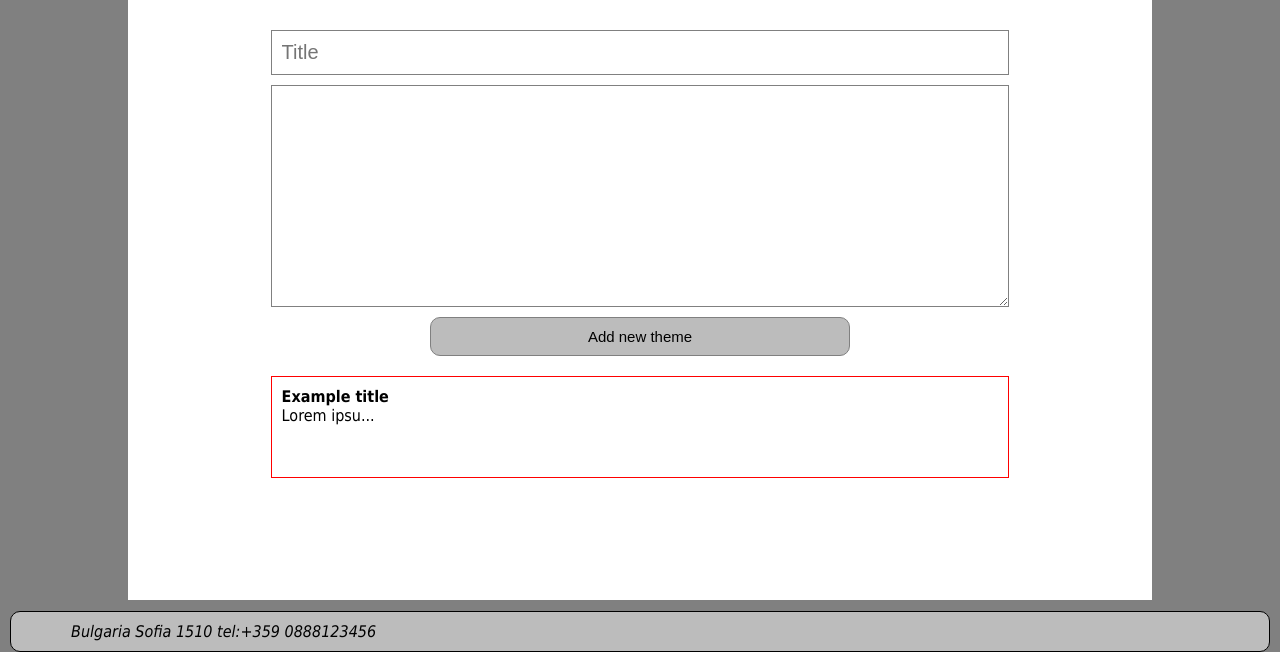
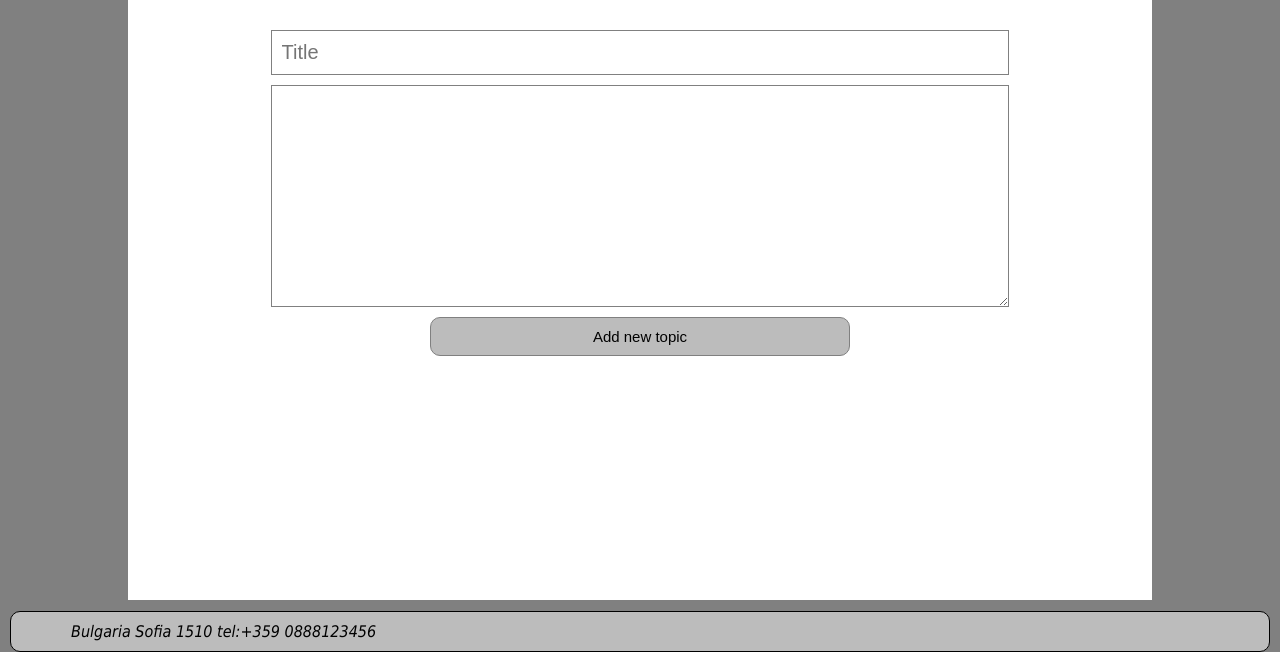
Before and after one commit to rafailov/PHP-Teamwork-Forum, a PHP site: page / in a window 1280 px wide. Shown: the part 327-979 px from the top of the page. Run offline with PHP 8.4, Linux system fonts and the light colour scheme.

Commit message:
added functionality to add topic

```diff
--- a/forum-Login.php
+++ b/forum-Login.php
@@ -15,8 +15,8 @@
 		<section>
 			<div>
 			<form method="post">
-				<input type="text" name="user" placeholder="User-name">
-				<input type="password" name="password" placeholder="Password">
+				<input type="text" name="user" placeholder="User-name" required="required" autofocus="autofocus">
+				<input type="password" name="password" placeholder="Password" required="required>
 				<input type="submit" value="Submit" id="submit">
 			</form>
 			</div>
--- a/index.php
+++ b/index.php
@@ -23,31 +23,40 @@
 				<form method="post">
 				<input type="text" name="title" placeholder="Title" id="title">
 				<textarea name="content"></textarea>
-				<input type="submit" value="Add new theme" id="addNewTheme">
+				<input type="submit" value="Add new topic" id="addNewTheme">
 				</form>
 				<?php
 				if(isset($_POST['title']) && isset($_POST['content'])){
-					$title = $_POST['title'];
-					$content = $_POST['content'];
+					$title = trim($_POST['title']);
+					$content = trim($_POST['content']);
+                    $err='';
+                    /*
+                     * if title lenght is < 5 symbols set error message
+                     */
+                    if (mb_strlen($title) < 5) {
+                        $err.=' Title is too short. ';
+                    }
+                    /*
+                     * if content lenght is < 5 symbols set error message
+                     */
+                    if (mb_strlen($content) < 5) {
+                        $err.=' Content is too short. ';
+                    }
+                    if(empty($err)){
+                        $db = new DatabaseConnect;
+                        $sql = "INSERT INTO  `forum`.`topics` (".
+                            "`topic_title` ,".
+                            "`topic_content` ,".
+                            "`topic_author_id` ,".
+                            "`topic_date`)".
+                            "VALUES (".
+                            "'" . $db->escape($title) . "',  '" . $db->escape($content) . "',  '".$_SESSION['author_id']."',  '" . date('y-m-d') . "');";
+                            /*$_SESSION['author_id'] - НЕ СЪДЪРЖА ВСЕ ОЩЕ ИД-ТО НА ПОТРЕБИТЕЛЯ КОЙТО ИСКА ДА ИМПОРТНЕ ТЕМА*/
+                        $query = $db->execute($sql);
+                    }
+                }
+				?>
 
-					echo "<div class=\"article\">";
-					echo "<h4>";
-					echo htmlentities($title);
-					echo "</h4>";
-					echo "<span>" . htmlentities($content) . "</span>";
-					echo "</div>";
-				}
-				?>
-                <div class="article">
-                    <h4>Example title</h4>
-                    <span>Lorem ipsum dolor sit amet, consectetur adipiscing elit. Pellentesque sed ultricies ipsum.
-                        Nullam id lacus eleifend, feugiat neque a, posuere turpis. Vestibulum et facilisis odio, ut ultricies sem.
-                        Proin id felis vel libero maximus pulvinar sit amet id quam. Fusce est diam, bibendum eget mauris quis,
-                        cursus lacinia arcu. Aliquam quis consequat est. Cras dui velit, tempus sed cursus sit amet, placerat at arcu.
-                        Morbi eget varius dui. Nam gravida ligula eu ligula ullamcorper, eget faucibus arcu porta. Vivamus vitae volutpat nulla.
-                        Phasellus ut consequat justo. Quisque in hendrerit nibh. Vestibulum sodales ornare metus id auctor.
-                        Sed nunc dui, cursus vel orci sed, finibus pellentesque libero. Duis vulputate ut elit in auctor.</span>
-                </div>
 			</div>
 		</section>
 
```
